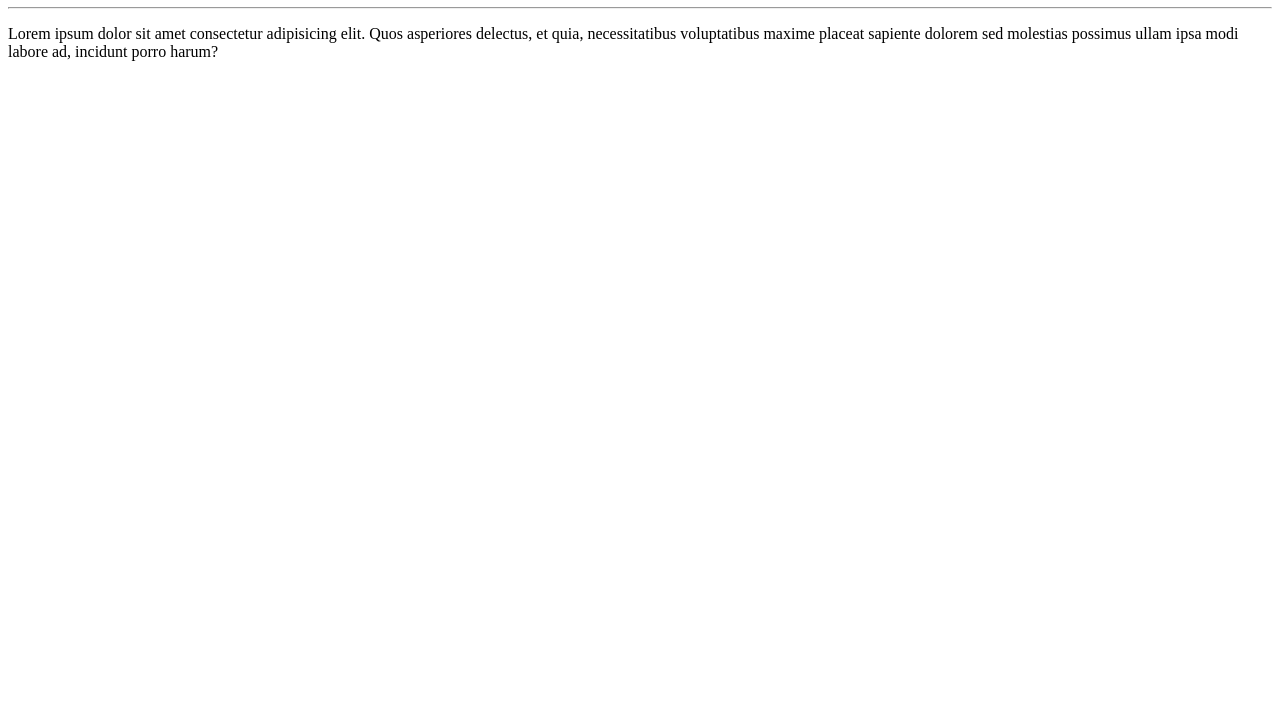
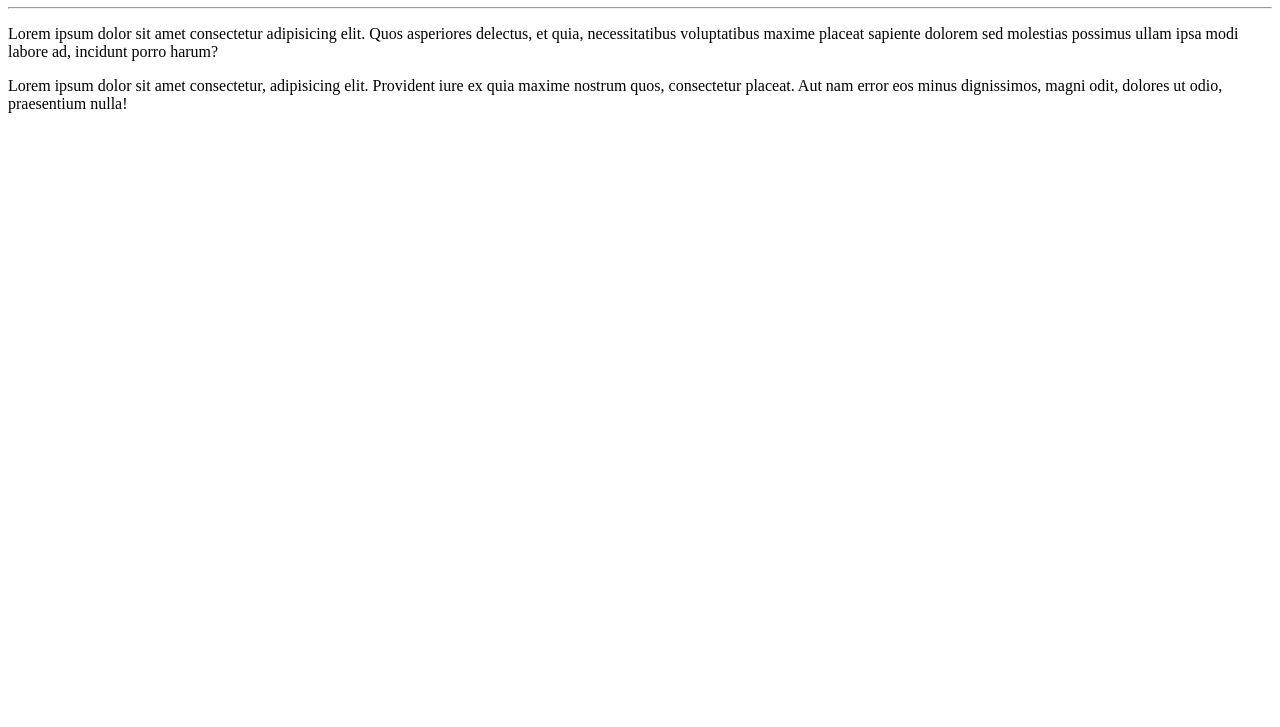
Before and after one commit to igorrgoes/Ola-Mundo, a plain HTML site: page site-exemplo/index.html in a window 1280 px wide. Shown: the part 73-800 px from the top of the page. Drawn offline with Linux system fonts and the light colour scheme.

Commit message:
adicionei um paragrafo

```diff
--- a/site-exemplo/index.html
+++ b/site-exemplo/index.html
@@ -9,5 +9,6 @@
    <h1>Olá, Mundo</h1>
    <hr>
    <p>Lorem ipsum dolor sit amet consectetur adipisicing elit. Quos asperiores delectus, et quia, necessitatibus voluptatibus maxime placeat sapiente dolorem sed molestias possimus ullam ipsa modi labore ad, incidunt porro harum?</p>
+   <p>Lorem ipsum dolor sit amet consectetur, adipisicing elit. Provident iure ex quia maxime nostrum quos, consectetur placeat. Aut nam error eos minus dignissimos, magni odit, dolores ut odio, praesentium nulla!</p>
 </body>
 </html>
```
